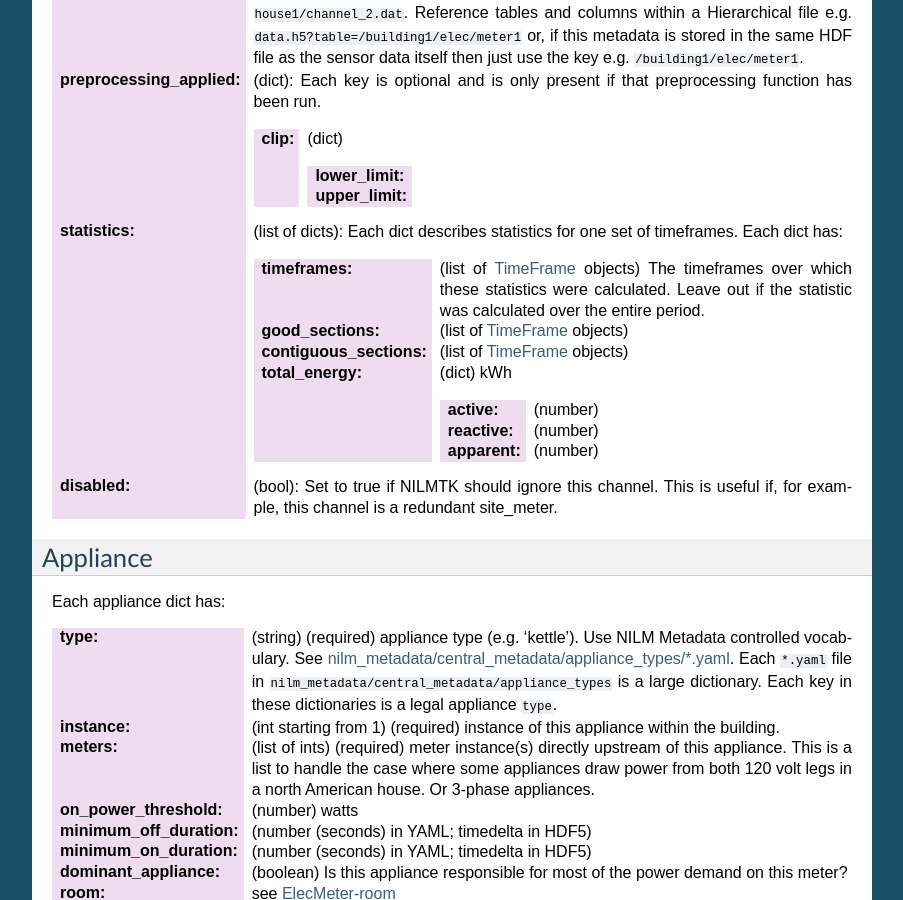
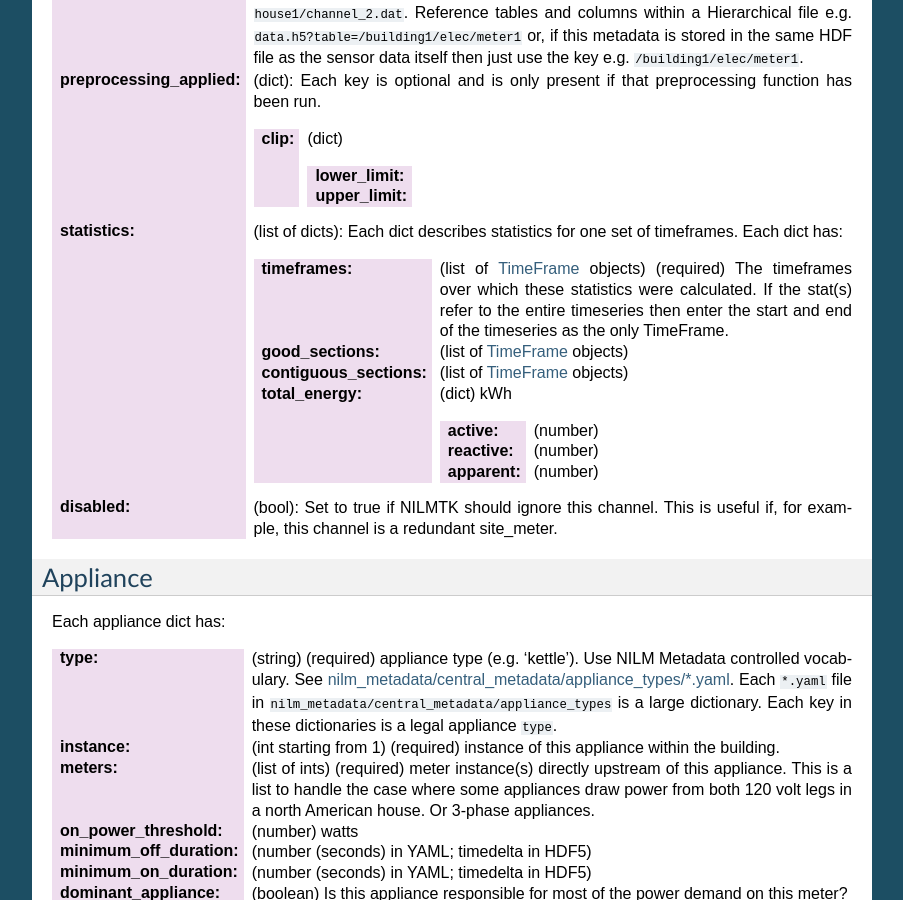
Before and after one commit to nilmtk/nilm_metadata, a Sphinx documentation site: the page built from docs/source/dataset_metadata.rst, in a window 1280 px wide and 900 px high, scrolled down 3761 px. Shown: the whole window, without its empty margins (198-1101 px from the left). Built offline with Sphinx 7.4.7, drawn with Linux system fonts in a browser that asks for light colours.

Commit message:
timeframes is now required for statistics.

```diff
--- a/docs/source/dataset_metadata.rst
+++ b/docs/source/dataset_metadata.rst
@@ -259,9 +259,10 @@ section on `Building`_ metadata above).
 :statistics: (list of dicts): Each dict describes statistics for
    one set of timeframes.  Each dict has:
 
-   :timeframes: (list of `TimeFrame`_ objects) The timeframes
-               over which these statistics were calculated.  Leave out
-               if the statistic was calculated over the entire period.
+   :timeframes: (list of `TimeFrame`_ objects) (required)  The timeframes
+               over which these statistics were calculated.  If the
+               stat(s) refer to the entire timeseries then enter the
+               start and end of the timeseries as the only TimeFrame.
    :good_sections: (list of `TimeFrame`_ objects)
    :contiguous_sections: (list of `TimeFrame`_ objects)
    :total_energy: (dict) kWh
```
